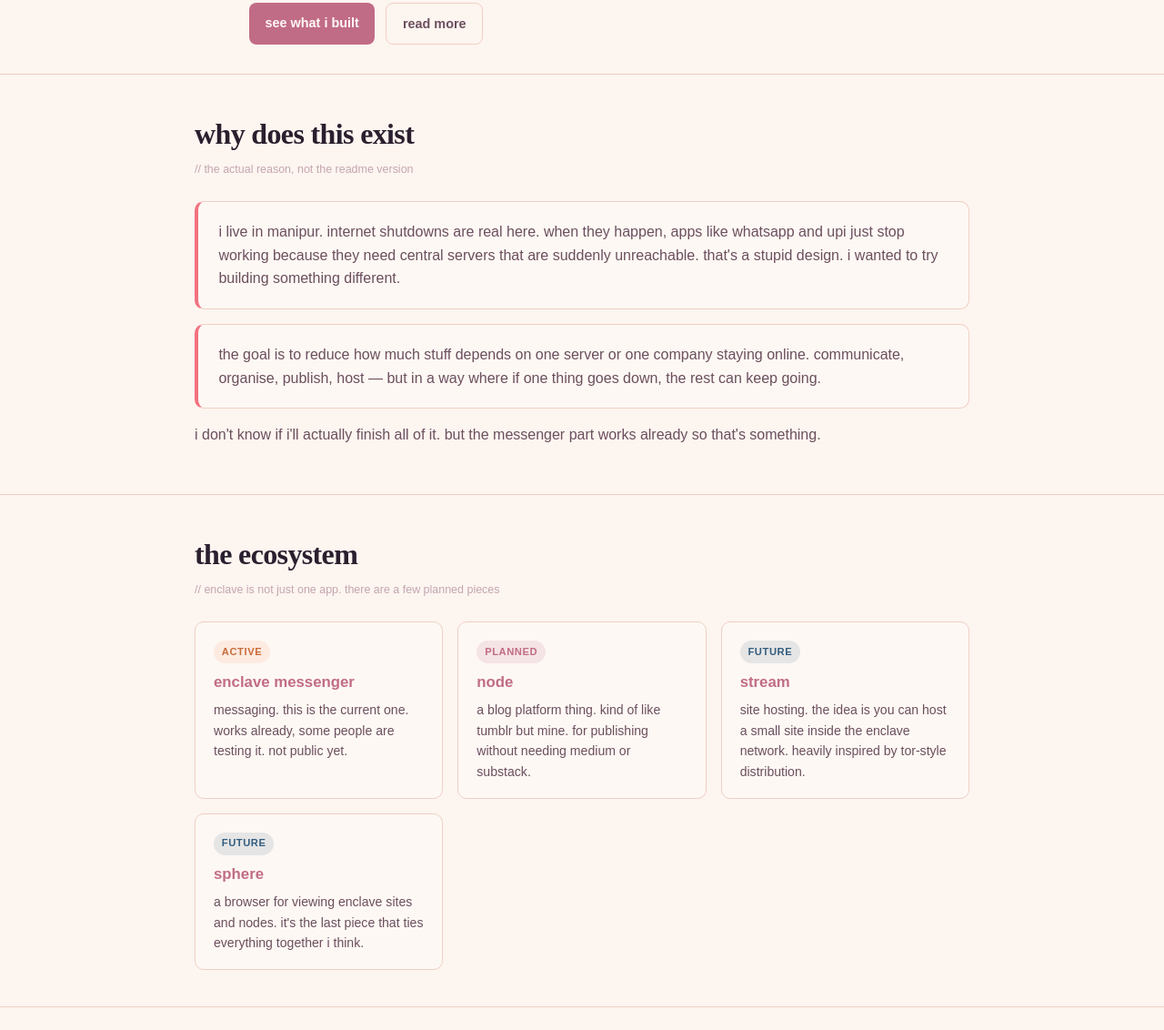
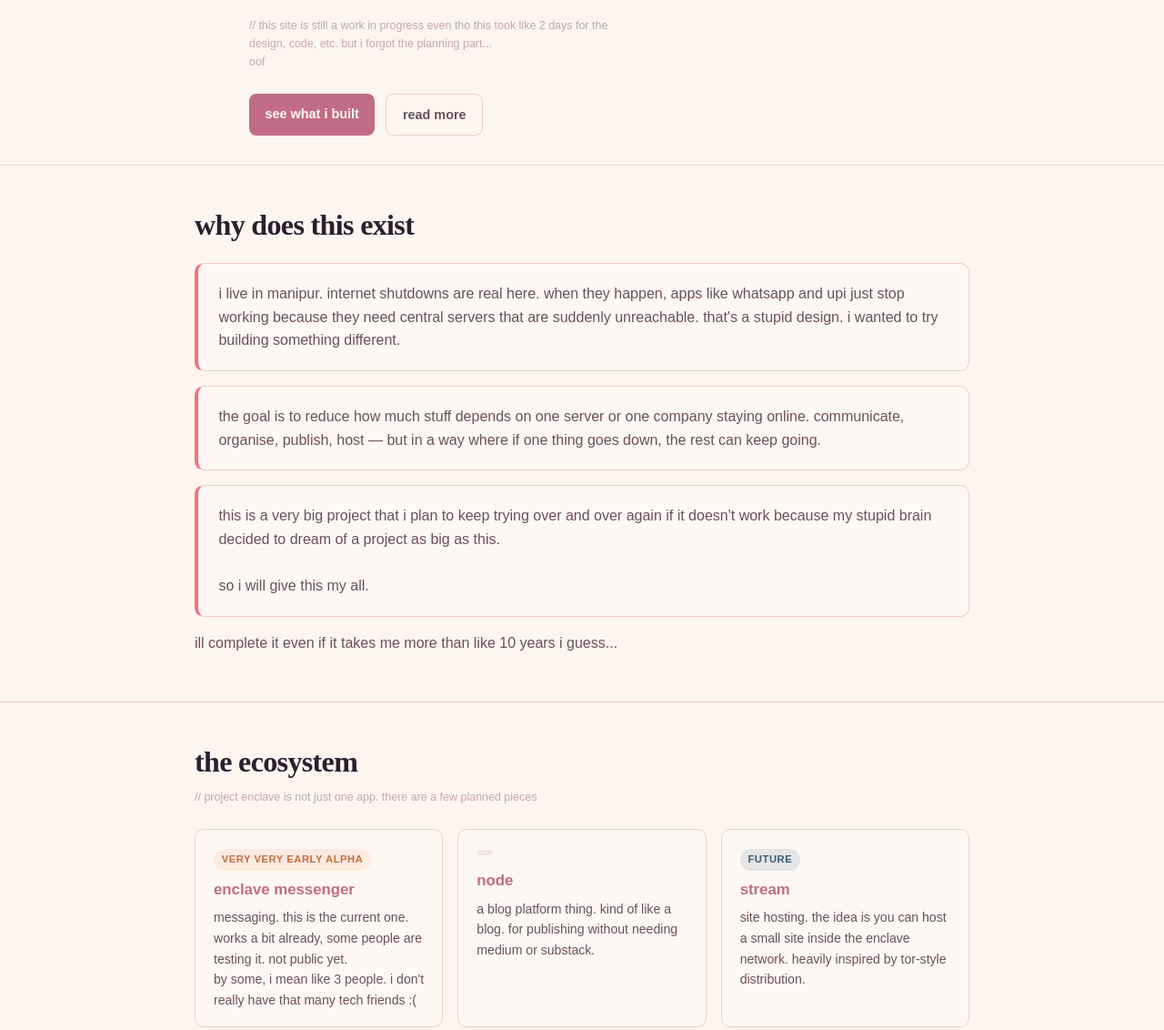
Before and after one commit to Enclave-Software/Enclave-Site, a plain HTML site: page index.html in a window 1280 px wide. Shown: the part 605-1737 px from the top of the page at 91% size. Drawn offline with Linux system fonts and the light colour scheme; a web font is replaced by a local one.

Commit message:
update pt-0

```diff
--- a/index.html
+++ b/index.html
@@ -287,6 +287,9 @@
       <p>this is my personal project. i made it because the internet in my state shuts down sometimes and then literally nothing works. not upi. not whatsapp. nothing. probably because i depend on the internet too much.</p>
       <p>so i decided to build something that doesn't depend on all that. it's not finished. it's probably not even that good. but i'm trying.</p>
       <p class="small-note">// yes i know the ui looks weird on some screens. i'll fix it eventually probably</p>
+      <br>
+      <p class="small-note">// this site is still a work in progress even tho this took like 2 days for the design, code, etc. but i forgot the planning part... <br> oof</p>
+
       <div class="btn-row">
         <a class="btn btn-main" href="#projects">see what i built</a>
         <a class="btn btn-ghost" href="#about">read more</a>
@@ -297,31 +300,37 @@
 
     <section id="mission">
       <h2>why does this exist</h2>
-      <p class="section-sub">// the actual reason, not the readme version</p>
+      <p class="section-sub"><just a small text under teh title></p>
       <div class="mission-box">
         <p>i live in manipur. internet shutdowns are real here. when they happen, apps like whatsapp and upi just stop working because they need central servers that are suddenly unreachable. that's a stupid design. i wanted to try building something different.</p>
       </div>
       <div class="mission-box">
         <p>the goal is to reduce how much stuff depends on one server or one company staying online. communicate, organise, publish, host — but in a way where if one thing goes down, the rest can keep going.</p>
       </div>
-      <p>i don't know if i'll actually finish all of it. but the messenger part works already so that's something.</p>
+      <div class="mission-box">
+        <p>this is a very big project that i plan to keep trying over and over again if it doesn't work because my stupid brain decided to dream of a project as big as this.</p>
+        <br>
+        <p>so i will give this my all.</p>
+      </div>
+      <p>ill complete it even if it takes me more than like 10 years i guess...</p>
     </section>
 
     <hr />
 
     <section id="projects">
       <h2>the ecosystem</h2>
-      <p class="section-sub">// enclave is not just one app. there are a few planned pieces</p>
+      <p class="section-sub">// project enclave is not just one app. there are a few planned pieces</p>
       <div class="projects-grid">
         <div class="proj-card">
-          <span class="status s-active">active</span>
+          <span class="status s-active">very very early alpha</span>
           <h3>enclave messenger</h3>
-          <p>messaging. this is the current one. works already, some people are testing it. not public yet.</p>
+          <p>messaging. this is the current one. works a bit already, some people are testing it. not public yet.</p>
+          <p class="small-note">by some, i mean like 3 people. i don't really have that many tech friends :(</p>
         </div>
         <div class="proj-card">
-          <span class="status s-soon">planned</span>
+          <span class="status s-soon"></span>
           <h3>node</h3>
-          <p>a blog platform thing. kind of like tumblr but mine. for publishing without needing medium or substack.</p>
+          <p>a blog platform thing. kind of like a blog. for publishing without needing medium or substack.</p>
         </div>
         <div class="proj-card">
           <span class="status s-future">future</span>
```
